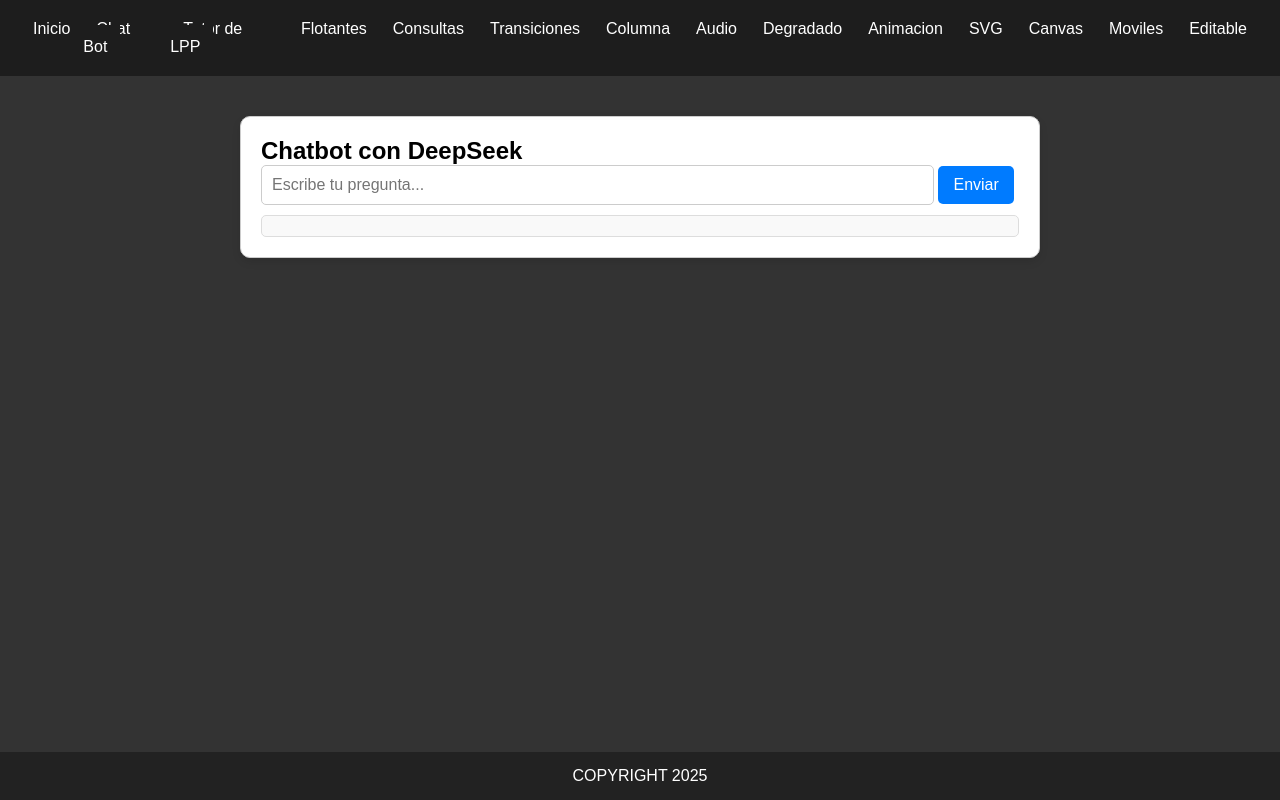
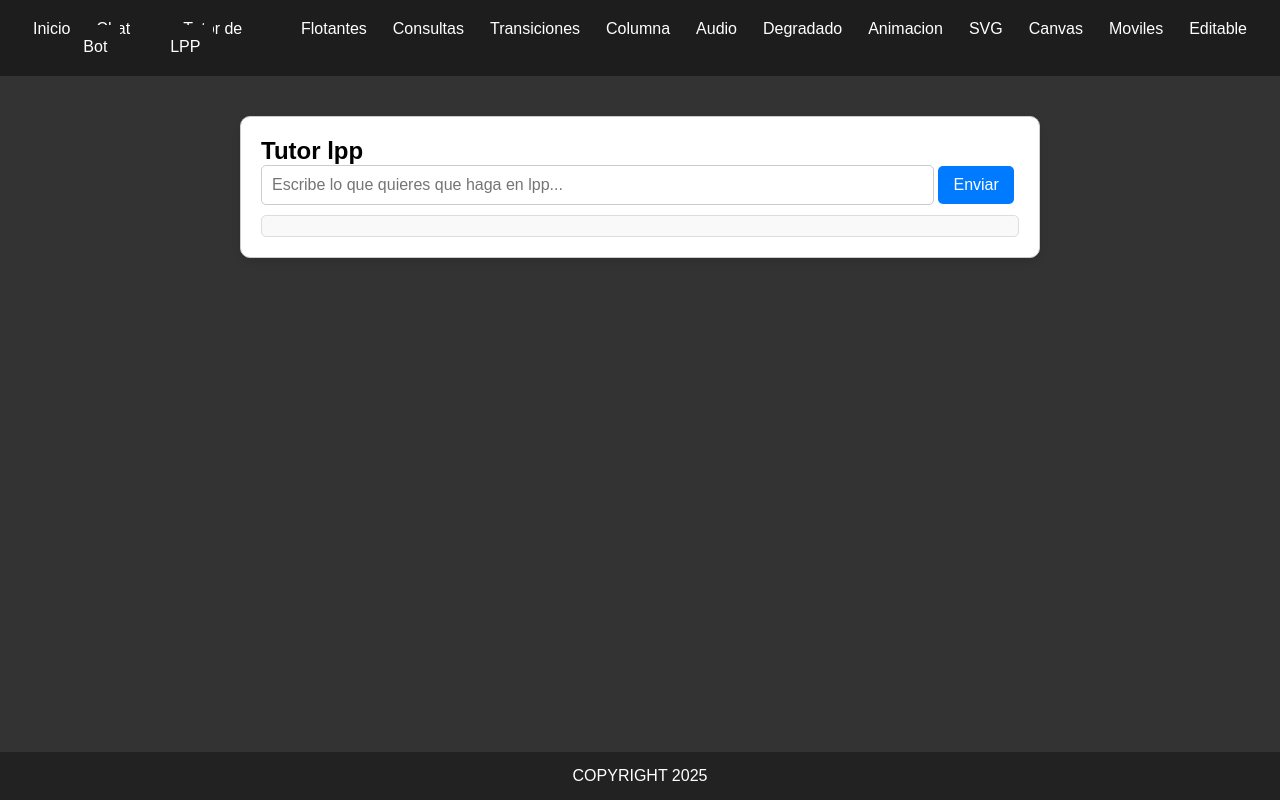
Before and after one commit to KBastidas07/MiPagina, a plain HTML site: page pages/tutorLPP.html in a window 1280 px wide. Drawn offline with Linux system fonts and the light colour scheme.

Commit message:
second commit

```diff
--- a/pages/tutorLPP.html
+++ b/pages/tutorLPP.html
@@ -24,7 +24,7 @@
         <li><a href="transiciones.html">Transiciones</a></li>
         <li><a href="columna.html">Columna</a></li>
         <li><a href="audio.html">Audio</a></li>
-        <li><a href="pages/degradado.html">Degradado</a></li>
+        <li><a href="degradado.html">Degradado</a></li>
         <li><a href="animacion.html">Animacion</a></li>
         <li><a href="SVG.html">SVG</a></li>
         <li><a href="canvas.html">Canvas</a></li>
@@ -37,8 +37,8 @@
   <main>
     <section>
       <div id="chatbot">
-        <h1>Chatbot con DeepSeek</h1>
-        <input type="text" id="userInput" placeholder="Escribe tu pregunta...">
+        <h1>Tutor lpp</h1>
+        <input type="text" id="userInput" placeholder="Escribe lo que quieres que haga en lpp...">
         <button onclick="sendMessage()">Enviar</button>
         <div id="response"></div>
       </div>
```
Also changed, not shown: pages/SVG.html (+1 -1 lines), pages/animacion.html (+1 -1 lines), pages/audio.html (+1 -1 lines), pages/canvas.html (+1 -1 lines), pages/chatBot.html (+2 -2 lines), pages/columna.html (+1 -1 lines), pages/degradado.html (+1 -1 lines), pages/editables.html (+1 -1 lines), pages/flotantes.html (+1 -1 lines), pages/formulario.html (+1 -1 lines), pages/moviles.html (+1 -1 lines), pages/transiciones.html (+1 -1 lines).
